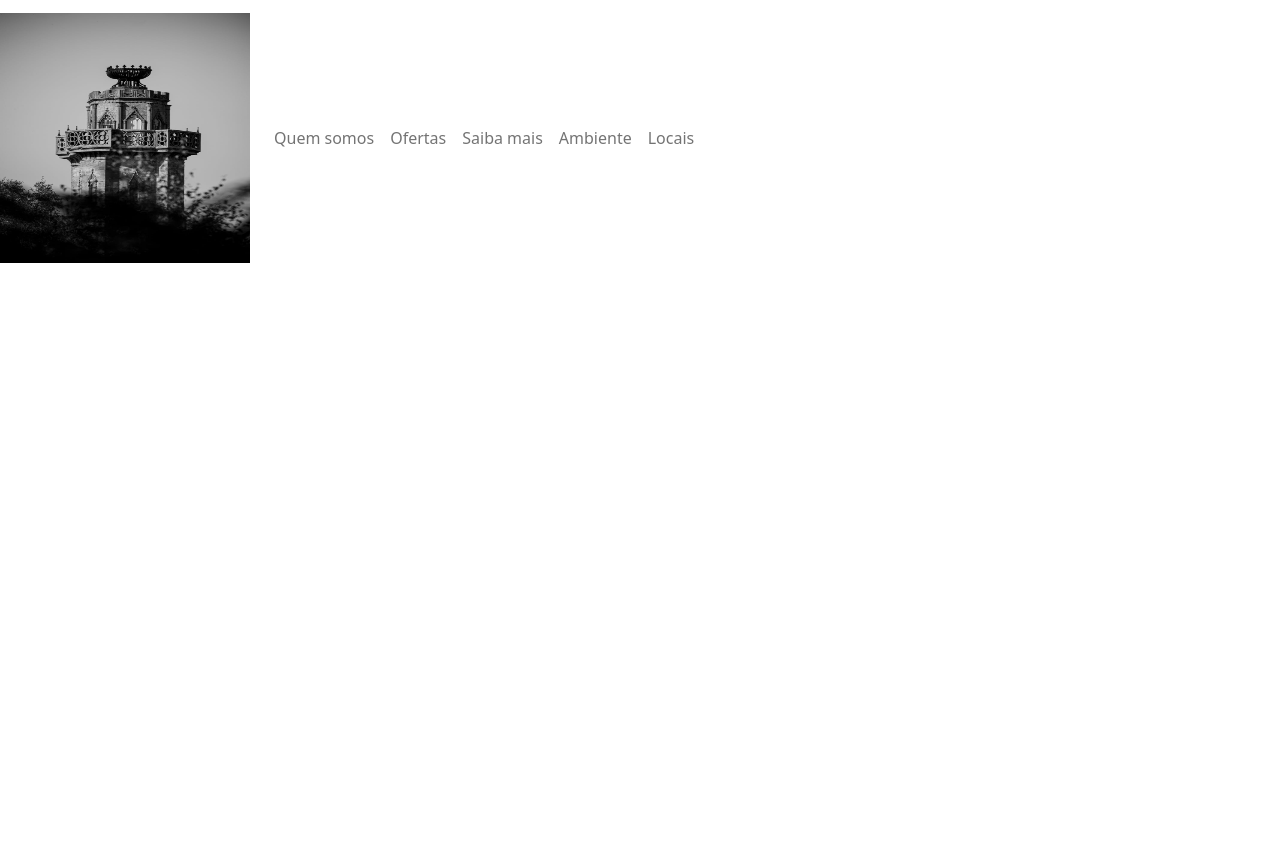
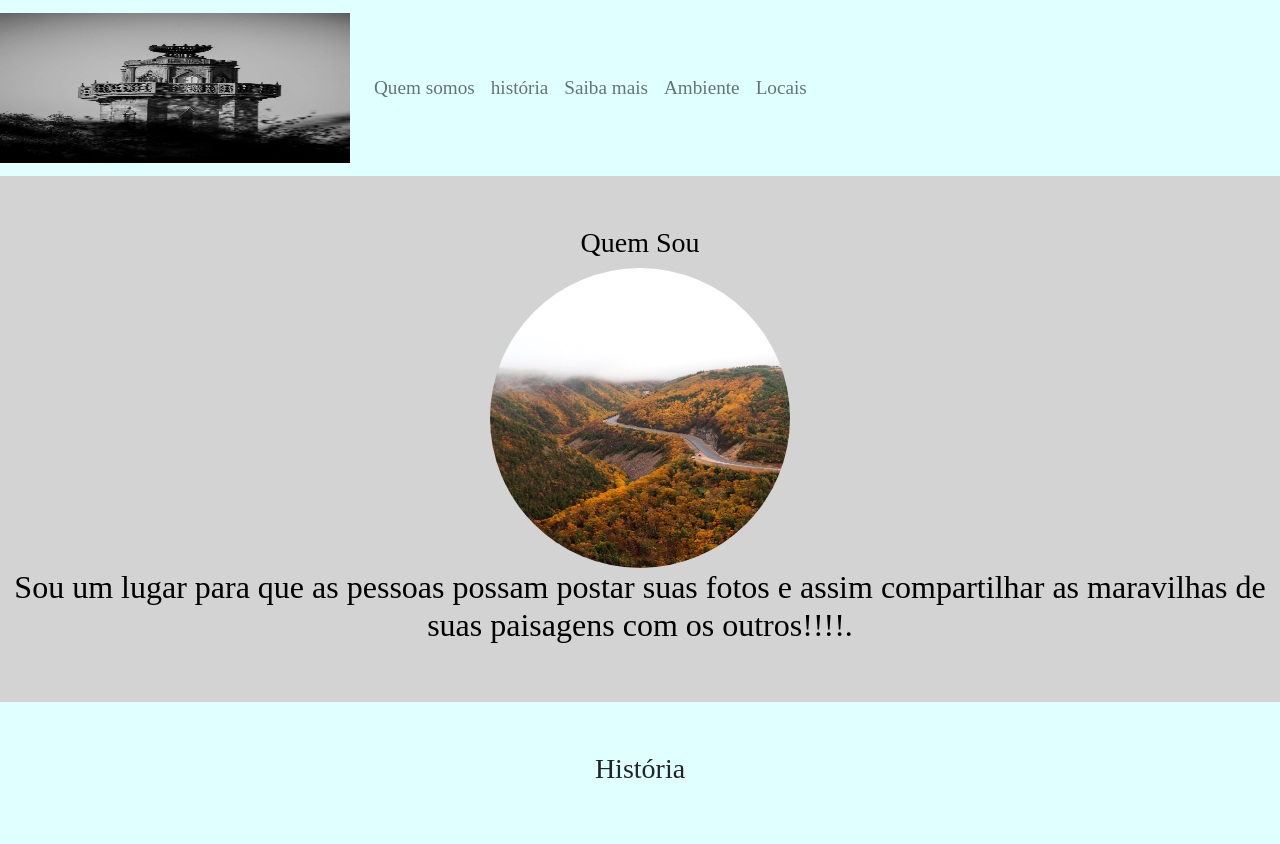
Before and after one commit to lucasDominiaki/aulaDeBootstrap, a plain HTML site: page index.html in a window 1280 px wide. Before the commit the page ends 800 px from the top, so only its background shows below. Drawn offline with Linux system fonts and the light colour scheme.

Commit message:
criando as divisões

```diff
--- a/css/style.css
+++ b/css/style.css
@@ -0,0 +1,23 @@
+body{
+    font-family:'Times New Roman', Times, serif;
+    font-size: larger;
+}
+
+
+.navbar{
+    background-color:lightcyan ;
+}
+
+.quem-somos{
+    background-color:lightgray;
+    color: black;
+}
+
+.margin{
+    padding-top: 50px;
+    padding-bottom: 50px;
+}
+
+.história{
+    background-color: lightcyan;
+}
--- a/index.html
+++ b/index.html
@@ -6,19 +6,19 @@
     <meta name="viewport" content="width=device-width, initial-scale=1.0">
     <link rel="stylesheet" type="text/css" href="bootstrap/css/bootstrap.min.css">
     <link rel="stylesheet" type="text/css"  href="css/style.css">
-    <title>Minha Página!!!</title>
+    <title>PicShare</title>
 </head>
 <body>
     <nav class="navbar navbar-expand-lg navbar-light">
         <a class="navbar-brand" href="#">
-            <img src="images/1.jpeg" width="250" height="250" alt="foto 1">
+            <img src="images/1.jpeg" width="350 " height="150" alt="foto 1">
         </a>
         <div class="collapse navbar-collapse">
             <ul class="navbar-nav">
                 <li class="nav-item">
-                    <a class="nav-link" href="#">Quem somos</a>
+                    <a class="nav-link" href="#quem-somos">Quem somos</a>
                     <li class="nav-item">
-                        <a class="nav-link" href="#">Ofertas</a>
+                        <a class="nav-link" href="#">história</a>
                         <li class="nav-item">
                             <a class="nav-link" href="#">Saiba mais </a>
                             <li class="nav-item">
@@ -29,6 +29,24 @@
             </ul>
         <div>
     </nav>
-
+    <section id="quem-somos">
+        <div class="conteiner-fluid  quem-somos text-center margin";>
+            <h3>Quem Sou</h3>
+            <img src="images/2.jpeg" class="rounded-circle" width="300" height="300" alt="">
+            <h2>Sou um lugar para que as pessoas possam postar suas fotos e assim compartilhar
+                as maravilhas de suas paisagens com os outros!!!!.
+            </h2>
+        </div>
+    </section>
+    <selection id="história">
+        <div class="conteiner-fluid text-center margin história">
+            <h3>História</h3>
+            <div class="conteiner">
+                <div class="row">
+                    <div class="col-md-4"></div>
+                </div>
+            </div>
+        </div>
+    </selection>
 </body>
 </html>
```
